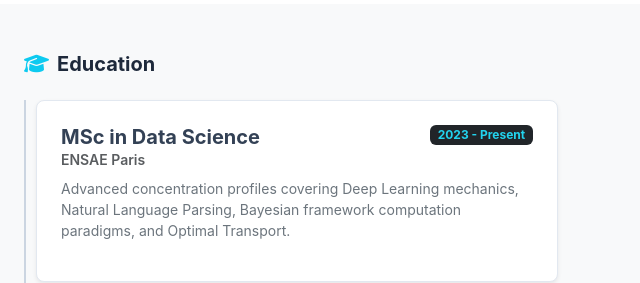
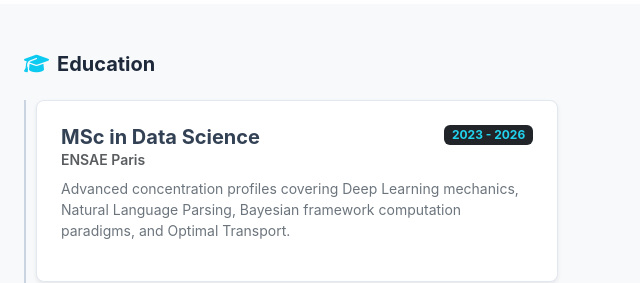
Before and after one commit to avnerelbaz3500/Portfolio, a plain HTML site: page index.html in a window 1280 px wide. Shown: the part 840-1123 px from the top of the page, 640-1280 px from the left. Drawn offline with nearby package versions, Linux system fonts and the light colour scheme.

Commit message:
Update MSc in Data Science duration to 2023 - 2026

```diff
--- a/index.html
+++ b/index.html
@@ -91,7 +91,7 @@
                         <div class="timeline-block mb-4 p-4 bg-white shadow-sm rounded-3">
                             <div class="d-flex justify-content-between align-items-start flex-wrap">
                                 <h5 class="fw-bold m-0">MSc in Data Science</h5>
-                                <span class="badge bg-dark text-cyan">2023 - Present</span>
+                                <span class="badge bg-dark text-cyan">2023 - 2026</span>
                             </div>
                             <div class="text-muted small fw-semibold mb-2">ENSAE Paris</div>
                             <p class="small text-secondary">Advanced concentration profiles covering Deep Learning mechanics, Natural Language Parsing, Bayesian framework computation paradigms, and Optimal Transport.</p>
```
